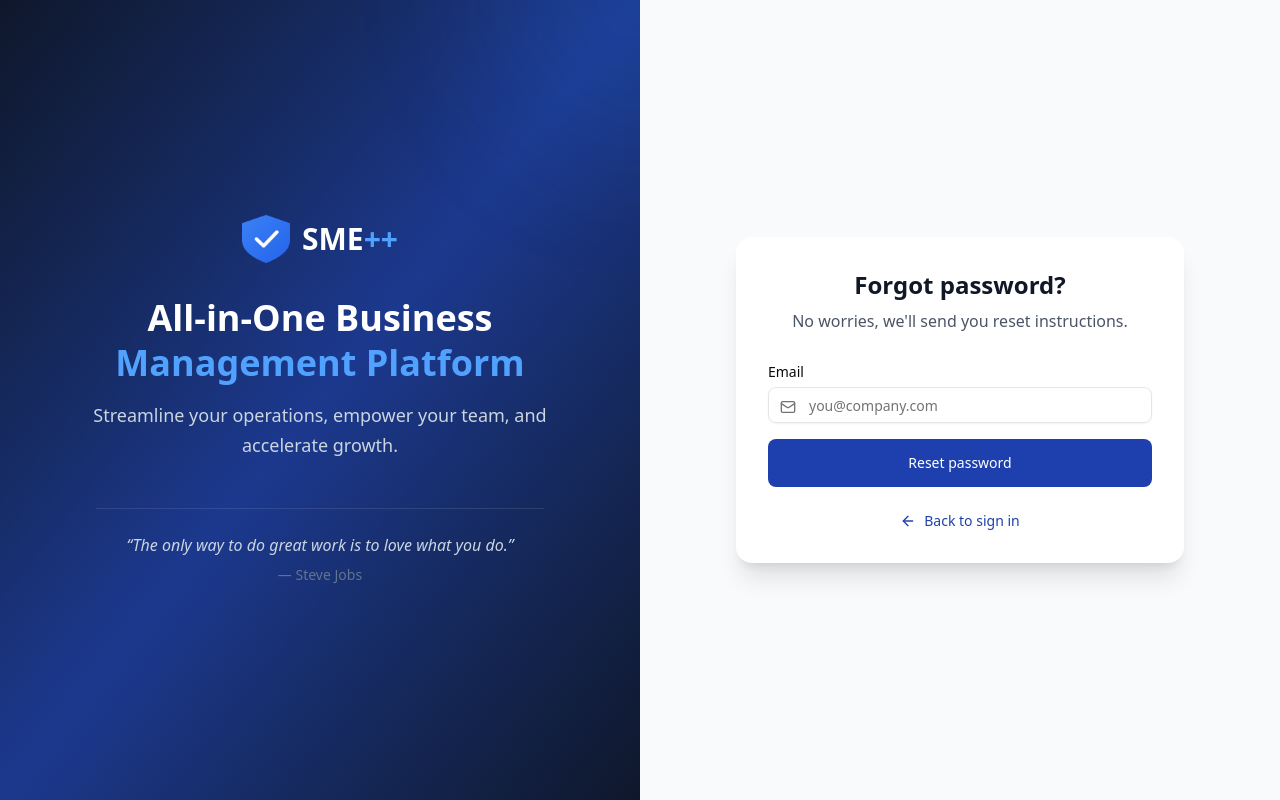
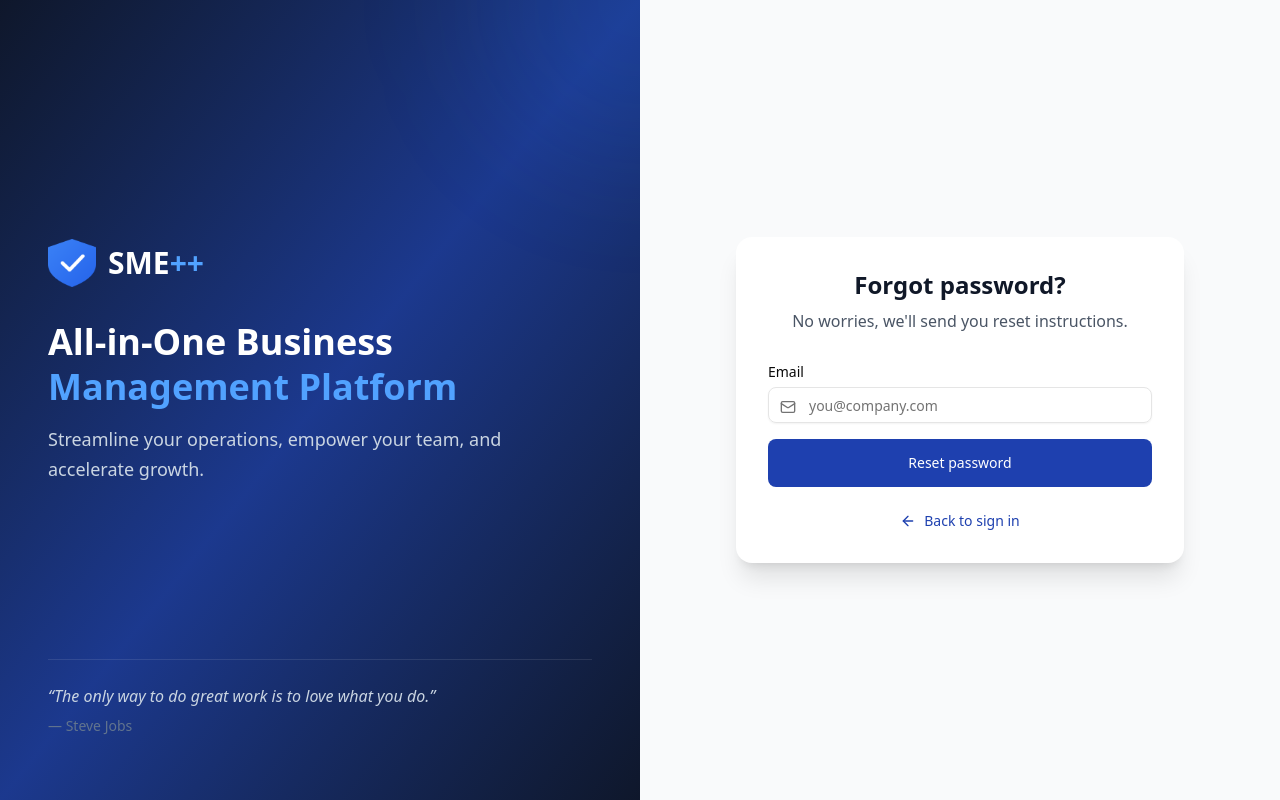
Before and after one commit to mohammedrameesp/smepp, a Next.js app: page /forgot-password in a window 1280 px wide. Built offline with nearby package versions, Linux system fonts and the light colour scheme; no server answers.

Commit message:
Left-align content, center vertically, quote at bottom

```diff
--- a/src/components/auth/TenantBrandedPanel.tsx
+++ b/src/components/auth/TenantBrandedPanel.tsx
@@ -36,9 +36,13 @@ export function TenantBrandedPanel({ branding, isLoading, variant }: TenantBrand
         {/* Subtle decorative orb */}
         <div className="absolute -top-40 -right-40 w-80 h-80 bg-blue-500/10 rounded-full blur-3xl" />
 
-        <div className="relative z-10 flex flex-col justify-center items-center px-12 py-16 h-full w-full text-center">
+        <div className="relative z-10 flex flex-col justify-between px-12 py-16 h-full w-full">
+          {/* Spacer */}
+          <div />
+
+          {/* Center content - Logo and welcome */}
           <div>
-            <div className="flex items-center justify-center gap-3 mb-8">
+            <div className="flex items-center gap-3 mb-8">
               <img src="/sme-icon-shield-512.png" alt="SME++" className="h-12 w-12" />
               <span className="text-3xl font-bold text-white">
                 SME<span className="text-blue-400">++</span>
@@ -49,17 +53,17 @@ export function TenantBrandedPanel({ branding, isLoading, variant }: TenantBrand
               All-in-One Business<br />
               <span className="text-blue-400">Management Platform</span>
             </h1>
-            <p className="text-lg text-slate-300 leading-relaxed mb-12">
+            <p className="text-lg text-slate-300 leading-relaxed">
               Streamline your operations, empower your team, and accelerate growth.
             </p>
+          </div>
 
-            {/* Quote */}
-            <div className="pt-6 border-t border-white/10 max-w-md mx-auto">
+          {/* Quote at bottom */}
+          <div className="pt-6 border-t border-white/10">
             <blockquote className="text-slate-300 italic text-base">
               &ldquo;{quote.text}&rdquo;
             </blockquote>
             <p className="text-slate-500 text-sm mt-2">— {quote.author}</p>
-            </div>
           </div>
         </div>
       </div>
@@ -102,13 +106,17 @@ export function TenantBrandedPanel({ branding, isLoading, variant }: TenantBrand
         style={{ backgroundColor: backgroundImage ? 'rgba(0,0,0,0.4)' : 'rgba(0,0,0,0.1)' }}
       />
 
-      <div className="relative z-10 flex flex-col justify-center items-center px-12 py-16 h-full w-full text-center">
+      <div className="relative z-10 flex flex-col justify-between px-12 py-16 h-full w-full">
+        {/* Spacer */}
+        <div />
+
+        {/* Center content - Logo and welcome */}
         <div>
           {logoUrl ? (
             <img
               src={logoUrl}
               alt={orgName}
-              className="h-16 w-auto object-contain mb-8 mx-auto"
+              className="h-16 w-auto object-contain mb-8"
               onError={(e) => { e.currentTarget.style.display = 'none'; }}
             />
           ) : (
@@ -116,10 +124,11 @@ export function TenantBrandedPanel({ branding, isLoading, variant }: TenantBrand
           )}
 
           <h2 className="text-4xl font-bold text-white mb-4">{welcomeTitle}</h2>
-          <p className="text-xl text-white/80 mb-12">{welcomeSubtitle}</p>
+          <p className="text-xl text-white/80">{welcomeSubtitle}</p>
+        </div>
 
-          {/* Quote */}
-          <div className="pt-6 border-t border-white/20 max-w-md mx-auto">
+        {/* Quote at bottom */}
+        <div className="pt-6 border-t border-white/20">
           <blockquote className="text-white/80 italic text-base">
             &ldquo;{quote.text}&rdquo;
           </blockquote>
@@ -127,6 +136,5 @@ export function TenantBrandedPanel({ branding, isLoading, variant }: TenantBrand
         </div>
       </div>
     </div>
-    </div>
   );
 }
```
Lines whose indentation alone changed are shown as unchanged.
